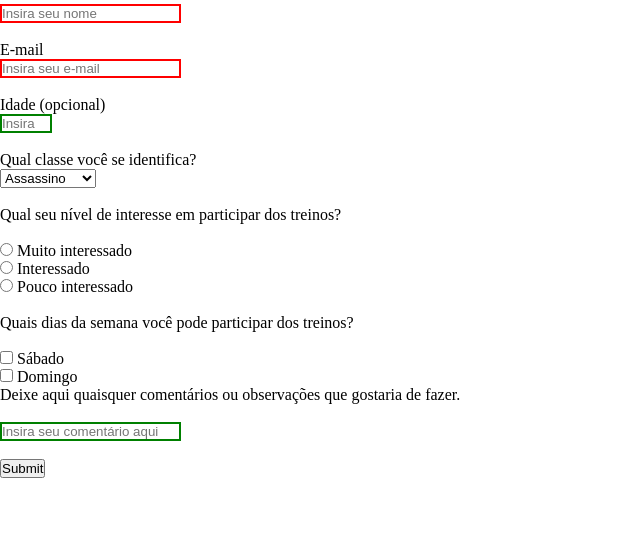
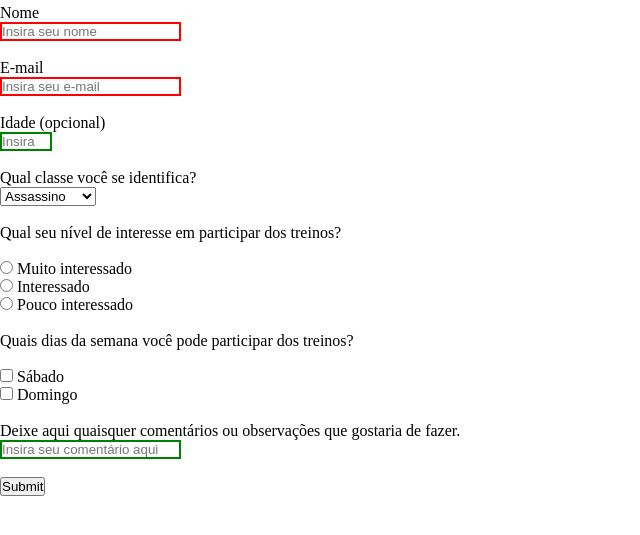
Before and after one commit to Paulo-Augusto-Malfara/FreeCodeCamp-Pagina-de-Formulario, a plain HTML site: page index.html in a window 1280 px wide. Shown: the part 69-604 px from the top of the page, without its empty margins (0-640 px from the left). Drawn offline with Linux system fonts and the light colour scheme.

Commit message:
pequenas modificações no html

```diff
--- a/index.html
+++ b/index.html
@@ -9,7 +9,7 @@
   </head>
   <body>
     <h1 id="title">Dragon Style - Swordplay e Eventos</h1>
-    <p id="description">Formulário de aplicação para novos membros</p>
+    <p id="description">Formulário de aplicação para novos membros</p><br>
     <form id="survey-form">
       <label for="name" id="name-label"
         >Nome <br />
@@ -72,11 +72,10 @@
       ><br />
       <label for="sunday">
         <input id="sunday" type="checkbox" value="sunday" /> Domingo </label
-      ><br />
+      ><br /><br>
       <p>
         Deixe aqui quaisquer comentários ou observações que gostaria de fazer.
       </p>
-      <br />
       <input
         id="text-area"
         type="text"
```
